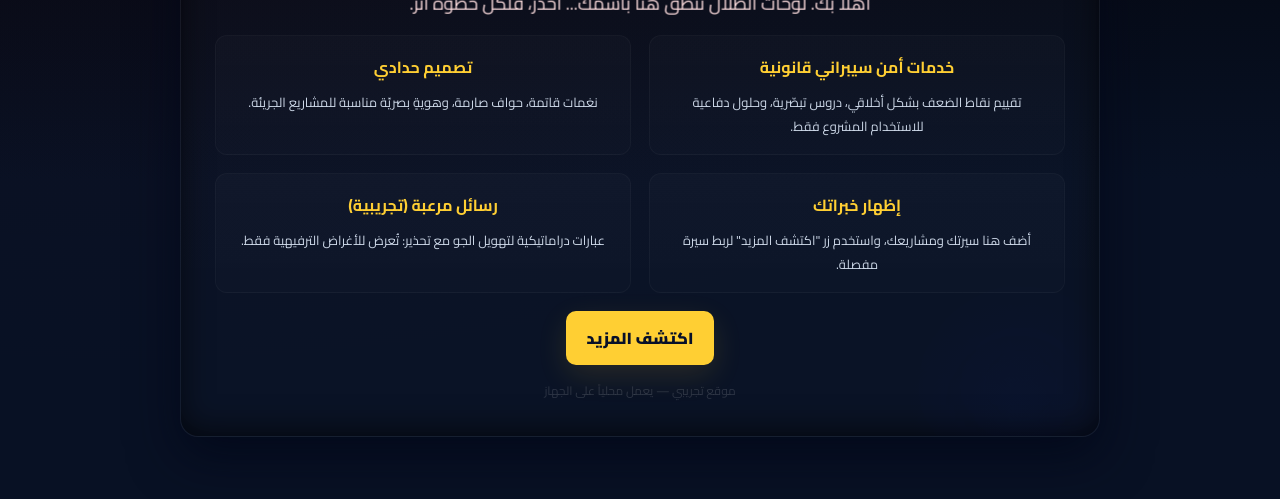
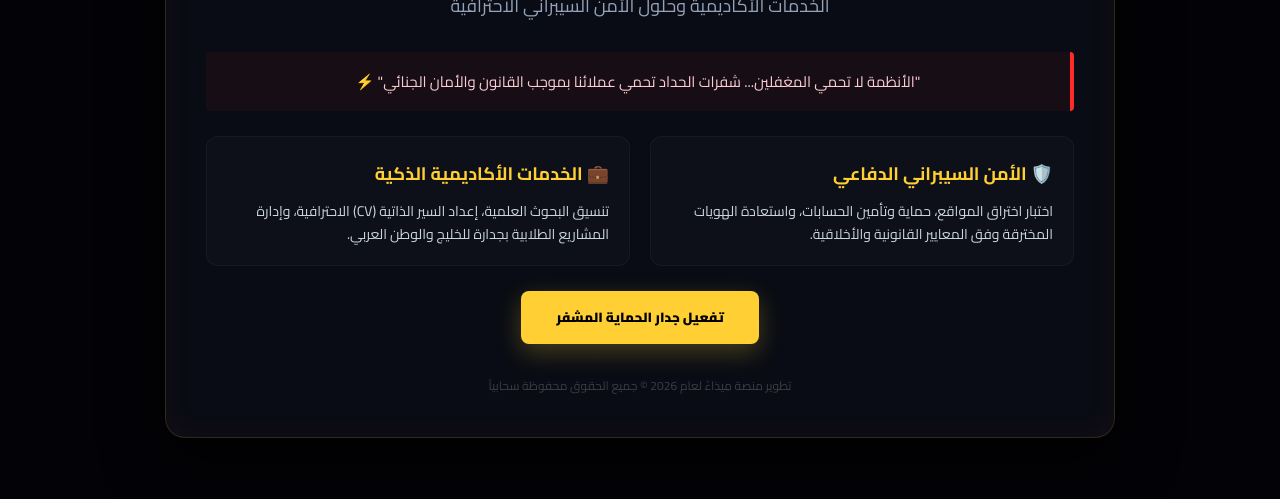
Before and after one commit to mar10wan/mida-platform, a plain HTML site: page index.html in a window 1280 px wide. Shown: the part 301-800 px from the top of the page. Drawn offline with Linux system fonts and the light colour scheme.

Commit message:
MIDA Platform Core Cloud Initialized

```diff
--- a/index.html
+++ b/index.html
@@ -2,151 +2,89 @@
 <html lang="ar" dir="rtl">
 <head>
   <meta charset="utf-8">
-<meta name="viewport" content="width=device-width,initial-scale=1">
-<title>مروان ون — الحداد الأسطوري</title>
+  <meta name="viewport" content="width=device-width, initial-scale=1">
+  <title>منصة مِيدَاءْ للخدمات السيبرانية والأكاديمية</title>
   <link href="https://fonts.googleapis.com/css2?family=Cairo:wght@400;700;900&display=swap" rel="stylesheet">
   <style>
-:root{
-  --bg:#07060a; --panel:#0f1720; --accent:#ffcf33; --muted:#bfc8d8; --blood:#7b0f0f;
+    :root {
+      --bg: #030206; --panel: rgba(12, 16, 26, 0.75); --accent: #ffcf33; --neon-red: #ff2a2a; --text: #e2e8f0;
     }
-*{box-sizing:border-box;font-family:'Cairo',sans-serif}
-html,body{height:100%;margin:0;background:
-  radial-gradient(1200px 600px at 10% 10%, rgba(120,18,18,0.06), transparent),
-  linear-gradient(180deg,#020205 0%, #081124 60%); color:var(--muted); -webkit-font-smoothing:antialiased}
-.container{min-height:100vh;display:flex;align-items:center;justify-content:center;padding:24px}
-.card{
-  width:100%;max-width:920px;background:linear-gradient(180deg, rgba(255,255,255,0.02), rgba(255,255,255,0.01));
-  border:1px solid rgba(255,255,255,0.04); border-radius:18px; padding:34px; text-align:center;
-  box-shadow:0 18px 50px rgba(2,6,23,0.7), inset 0 -6px 30px rgba(0,0,0,0.6);
-  position:relative; overflow:hidden;
+    * { box-sizing: border-box; margin: 0; padding: 0; font-family: 'Cairo', sans-serif; }
+    body, html { height: 100%; background-color: var(--bg); color: var(--text); overflow-x: hidden; }
+    #matrixCanvas { position: fixed; top: 0; left: 0; width: 100%; height: 100%; z-index: -1; opacity: 0.15; }
+    .container { min-height: 100vh; display: flex; align-items: center; justify-content: center; padding: 20px; position: relative; z-index: 2; }
+    .card {
+      width: 100%; max-width: 950px; background: var(--panel); backdrop-filter: blur(12px);
+      border: 1px solid rgba(255, 207, 51, 0.15); border-radius: 20px; padding: 40px; text-align: center;
+      box-shadow: 0 20px 60px rgba(0,0,0,0.8), inset 0 0 30px rgba(255, 42, 42, 0.05); position: relative;
     }
-/* drifting smoky background */
-.card::before, .card::after{
-  content:""; position:absolute; inset:-20%; background:radial-gradient(circle at 20% 20%, rgba(123,15,15,0.08), transparent 10%),
-    radial-gradient(circle at 80% 80%, rgba(15,30,120,0.06), transparent 10%); transform:rotate(10deg); opacity:0.9;
-  animation: drift 14s linear infinite;
-}
-.card::after{animation-duration:22s; filter:blur(28px); opacity:0.6}
-@keyframes drift{0%{transform:translateY(-4%) rotate(0)}50%{transform:translateY(4%) rotate(2deg)}100%{transform:translateY(-4%) rotate(0)}}
-
-/* title styles */
-.title{
-  font-size:clamp(28px,6vw,64px); font-weight:900; color:var(--accent); letter-spacing:1px;
-  text-transform:uppercase; margin:6px 0 4px; text-shadow:0 14px 36px rgba(139,60,18,0.12);
-  transform:translateZ(0);
-  display:inline-block; position:relative;
-}
-.title.glitch{animation:glitch 2.5s infinite}
-@keyframes glitch{
-  0%{text-shadow: none}
-  20%{text-shadow:-2px 0 0 rgba(255,0,0,0.25),2px 0 0 rgba(0,255,255,0.08)}
-  40%{text-shadow:2px 0 0 rgba(255,0,0,0.12),-2px 0 0 rgba(0,255,255,0.06)}
-  60%{text-shadow:-4px 0 24px rgba(255,0,0,0.06)}
-  100%{text-shadow:none}
-}
-
-/* subtitle and badge */
-.badge{display:inline-block;padding:8px 14px;border-radius:999px;background:rgba(255,207,51,0.08);color:var(--accent);font-weight:700;margin-bottom:8px;border:1px solid rgba(255,207,51,0.12)}
-.subtitle{color:#e6eefc; opacity:0.95;margin-bottom:12px}
-
-/* spooky lines */
-.spooky{
-  font-size:18px;color:#ffdfe0;margin:18px 0;line-height:1.5;max-width:760px;margin-inline:auto;
-  opacity:0.98; transform-origin:center;
-  animation: pulse 3.4s ease-in-out infinite;
-}
-@keyframes pulse{0%{transform:scale(1);filter:blur(0)}50%{transform:scale(1.02);filter:blur(.2px)}100%{transform:scale(1)}}
-
-/* services panel */
-.services{display:grid;grid-template-columns:1fr 1fr;gap:18px;margin-top:18px}
-.card-item{background:linear-gradient(180deg, rgba(255,255,255,0.02), rgba(255,255,255,0.01));border-radius:12px;padding:16px;border:1px solid rgba(255,255,255,0.03)}
-.card-item h3{margin:0 0 8px;color:var(--accent);font-size:16px}
-.card-item p{margin:0;font-size:13px;color:#cbd6e6}
-
-/* CTA */
-.cta{display:inline-block;margin-top:18px;padding:12px 20px;border-radius:10px;background:var(--accent);color:#071029;font-weight:800;text-decoration:none;box-shadow:0 10px 30px rgba(255,207,51,0.12)}
-.footer{margin-top:14px;color:rgba(255,255,255,0.14);font-size:12px}
-
-/* blood drip effect */
-.drip{position:absolute;left:10px;top:-40px; width:6px;height:120px;background:linear-gradient(180deg, rgba(123,15,15,0.9), rgba(123,15,15,0.6)); border-radius:6px; box-shadow:0 6px 18px rgba(123,15,15,0.25); animation: drip 3s infinite}
-.drip:nth-child(7){left:20%}
-.drip:nth-child(8){left:40%}
-.drip:nth-child(9){left:60%}
-.drip:nth-child(10){left:80%}
-@keyframes drip{0%{top:-60px; height:20px; opacity:0}30%{top:0; height:100px; opacity:1}80%{top:160px;height:14px;opacity:0.2}100%{top:-60px;height:14px;opacity:0}}
-
-/* responsive */
-@media (max-width:720px){.services{grid-template-columns:1fr;margin-top:14px}.title{font-size:38px}}
+    .drip { position: absolute; top: -10px; width: 4px; height: 90px; background: linear-gradient(180deg, var(--neon-red), transparent); border-radius: 4px; animation: dropRun 4s infinite ease-in-out; opacity: 0.7; }
+    .drip:nth-child(1) { left: 15%; animation-delay: 0s; }
+    .drip:nth-child(2) { left: 45%; animation-delay: 1.5s; }
+    .drip:nth-child(3) { left: 75%; animation-delay: 0.8s; }
+    @keyframes dropRun { 0% { top: -90px; height: 10px; } 50% { top: 20px; height: 90px; } 100% { top: 100%; height: 0; opacity: 0; } }
+    .badge { display: inline-block; padding: 6px 16px; border-radius: 50px; background: rgba(255, 42, 42, 0.1); color: var(--neon-red); font-weight: 700; font-size: 14px; margin-bottom: 15px; border: 1px solid rgba(255, 42, 42, 0.2); animation: pulse 2s infinite; }
+    @keyframes pulse { 0% { opacity: 0.6; } 50% { opacity: 1; } 100% { opacity: 0.6; } }
+    .title { font-size: clamp(32px, 7vw, 68px); font-weight: 900; color: var(--accent); text-shadow: 0 0 20px rgba(255, 207, 51, 0.3); margin-bottom: 5px; }
+    .subtitle { color: #94a3b8; font-size: 18px; margin-bottom: 30px; }
+    .grid-section { display: grid; grid-template-columns: repeat(auto-fit, minmax(280px, 1fr)); gap: 20px; margin: 25px 0; text-align: right; }
+    .box { background: rgba(255, 255, 255, 0.02); border: 1px solid rgba(255,255,255,0.04); border-radius: 12px; padding: 20px; transition: 0.3s; }
+    .box:hover { border-color: var(--accent); background: rgba(255, 207, 51, 0.02); transform: translateY(-3px); }
+    .box h3 { color: var(--accent); margin-bottom: 10px; font-size: 18px; }
+    .box p { font-size: 14px; color: #cbd5e1; line-height: 1.6; }
+    .spooky-bar { background: rgba(255, 42, 42, 0.05); border-right: 4px solid var(--neon-red); padding: 15px; margin: 25px 0; border-radius: 4px; color: #fecdd3; font-size: 15px; text-align: center; }
+    .cta-btn { display: inline-block; padding: 14px 35px; background: var(--accent); color: #000; font-weight: 900; border-radius: 8px; text-decoration: none; box-shadow: 0 8px 24px rgba(255, 207, 51, 0.25); transition: 0.3s; cursor: pointer; border: none; }
+    .cta-btn:hover { background: #fff; box-shadow: 0 8px 30px rgba(255,255,255,0.4); }
+    .footer { margin-top: 30px; font-size: 12px; color: rgba(255,255,255,0.2); }
   </style>
 </head>
 <body>
+  <canvas id="matrixCanvas"></canvas>
   <div class="container">
-  <section class="card" role="main" aria-label="مروان ون الحداد">
-    <div class="drip"></div><div class="drip"></div><div class="drip"></div><div class="drip"></div>
-    <div class="badge">الثقة • الإبداع • القوة</div>
-    <h1 class="title glitch">مروان ون</h1>
-    <p class="subtitle">الحداد الأسطوري — مستوى الدرجة الأولى</p>
-
-    <p class="spooky">أهلاً بك. لوحات الظلال تنطق هنا باسمك... احذر، فلكل خطوة أثر.</p>
-
-    <div class="services" aria-hidden="false">
-      <div class="card-item">
-        <h3>خدمات أمن سيبراني قانونية</h3>
-        <p>تقييم نقاط الضعف بشكل أخلاقي، دروس تبصّرية، وحلول دفاعية للاستخدام المشروع فقط.</p>
+    <main class="card">
+      <div class="drip"></div><div class="drip"></div><div class="drip"></div>
+      <div class="badge">الدرجة الأولى • نظام النشر السحابي المستمر</div>
+      <h1 class="title">منصة مِيدَاءْ</h1>
+      <p class="subtitle">الخدمات الأكاديمية وحلول الأمن السيبراني الاحترافية</p>
+      <div class="spooky-bar" id="scaryText">
+        "الأنظمة لا تحمي المغفلين... شفرات الحداد تحمي عملائنا بموجب القانون والأمان الجنائي" ⚡
       </div>
-      <div class="card-item">
-        <h3>تصميم حدادي</h3>
-        <p>نغمات قاتمة، حواف صارمة، وهويةٍ بصريّة مناسبة للمشاريع الجريئة.</p>
+      <div class="grid-section">
+        <div class="box">
+          <h3>🛡️ الأمن السيبراني الدفاعي</h3>
+          <p>اختبار اختراق المواقع، حماية وتأمين الحسابات، واستعادة الهويات المخترقة وفق المعايير القانونية والأخلاقية.</p>
         </div>
-      <div class="card-item">
-        <h3>إظهار خبراتك</h3>
-        <p>أضف هنا سيرتك ومشاريعك، واستخدم زر "اكتشف المزيد" لربط سيرة مفصلة.</p>
-      </div>
-      <div class="card-item">
-        <h3>رسائل مرعبة (تجريبية)</h3>
-        <p>عبارات دراماتيكية لتهويل الجو مع تحذير: تُعرض للأغراض الترفيهية فقط.</p>
+        <div class="box">
+          <h3>💼 الخدمات الأكاديمية الذكية</h3>
+          <p>تنسيق البحوث العلمية، إعداد السير الذاتية (CV) الاحترافية، وإدارة المشاريع الطلابية بجدارة للخليج والوطن العربي.</p>
         </div>
       </div>
-
-    <a class="cta" id="moreBtn" href="#">اكتشف المزيد</a>
-    <div class="footer">موقع تجريبي — يعمل محلياً على الجهاز</div>
-  </section>
+      <button class="cta-btn" id="actionBtn">تفعيل جدار الحماية المشفر</button>
+      <div class="footer">تطوير منصة مِيدَاءْ لعام 2026 © جميع الحقوق محفوظة سحابياً</div>
+    </main>
   </div>
-
   <script>
-// interactive behavior: click to toggle darker mode + show scary phrase
-const more = document.getElementById('moreBtn');
-const titles = document.querySelector('.title');
-more.addEventListener('click', (e)=>{
-  e.preventDefault();
-  document.body.animate([{filter:'brightness(1)'},{filter:'brightness(.4)'}],{duration:600,fill:'forwards'});
-  titles.textContent = 'مـرْوَان — الظِلّ الخالد';
-  // flash scary lines
-  const lines = [
-    'همسٌ في الظل: لا تُنادي إلا إذا كنت مستعداً للمقابل.',
-    'القادمون لا يرحمون... لكننا نحمي من يسير على نور القانون.',
-    'هذه الصفحة لإبهار الأصدقاء — وللاستخدام الأخلاقي فقط.'
-  ];
-  let i=0;
-  const el = document.querySelector('.spooky');
-  const intr = setInterval(()=>{
-    el.style.opacity = '0';
-    setTimeout(()=>{ el.textContent = lines[i%lines.length]; el.style.opacity='1'; },200);
-    i++;
-    if(i>5) clearInterval(intr);
-  },1100);
+    const canvas = document.getElementById('matrixCanvas'); const ctx = canvas.getContext('2d');
+    function resizeCanvas() { canvas.width = window.innerWidth; canvas.height = window.innerHeight; }
+    resizeCanvas(); window.addEventListener('resize', resizeCanvas);
+    const katakana = "01010101010101010101010101"; const alphabet = katakana.split("");
+    const fontSize = 16; const columns = canvas.width / fontSize; const rainDrops = Array.from({ length: columns }).fill(1);
+    function drawMatrix() {
+      ctx.fillStyle = 'rgba(3, 2, 6, 0.05)'; ctx.fillRect(0, 0, canvas.width, canvas.height);
+      ctx.fillStyle = '#ff2a2a'; ctx.font = fontSize + 'px monospace';
+      for (let i = 0; i < rainDrops.length; i++) {
+        const text = alphabet[Math.floor(Math.random() * alphabet.length)];
+        ctx.fillText(text, i * fontSize, rainDrops[i] * fontSize);
+        if (rainDrops[i] * fontSize > canvas.height && Math.random() > 0.975) { rainDrops[i] = 0; }
+        rainDrops[i]++;
+      }
+    }
+    setInterval(drawMatrix, 30);
+    const btn = document.getElementById('actionBtn'); const alertBox = document.getElementById('scaryText');
+    btn.addEventListener('click', () => {
+      document.body.style.filter = "brightness(2) invert(1)"; setTimeout(() => { document.body.style.filter = "none"; }, 150);
+      alertBox.textContent = "تم تفعيل جدار حماية مِيدَاءْ المطور.. اتصالك آمن ومحمي 100% 🔒";
     });
-
-// small random glitch flicker
-setInterval(()=>{
-  document.querySelectorAll('.card-item').forEach((c,idx)=>{
-    if(Math.random()<0.12){
-      c.style.transform='translateY(-6px) rotate(-0.6deg)';
-      c.style.boxShadow='0 18px 50px rgba(0,0,0,0.7)';
-      setTimeout(()=>{c.style.transform=''; c.style.boxShadow=''},420);
-    }
-  });
-},900);
   </script>
 </body>
 </html>
```
Lines whose indentation alone changed are shown as unchanged.
